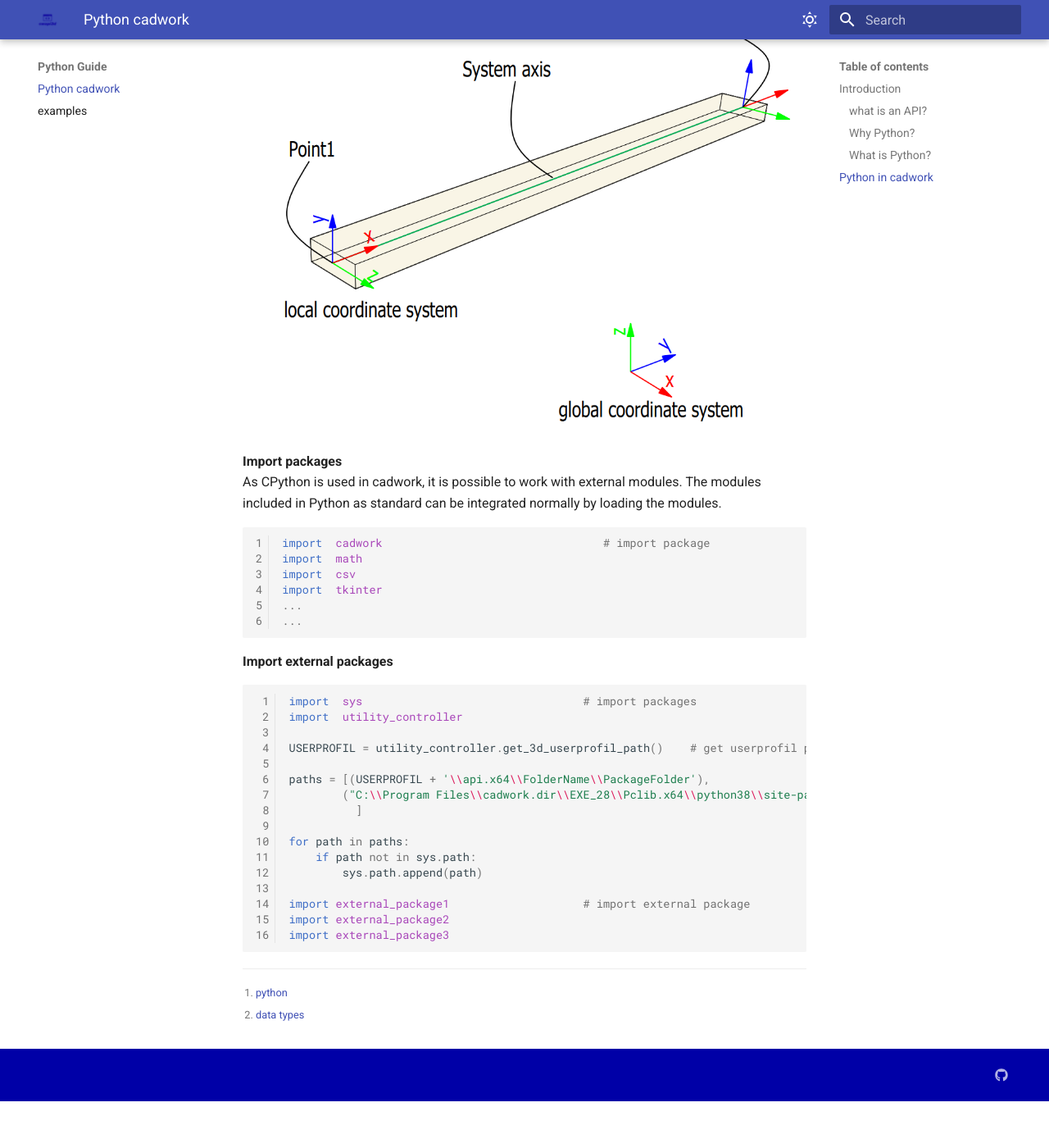
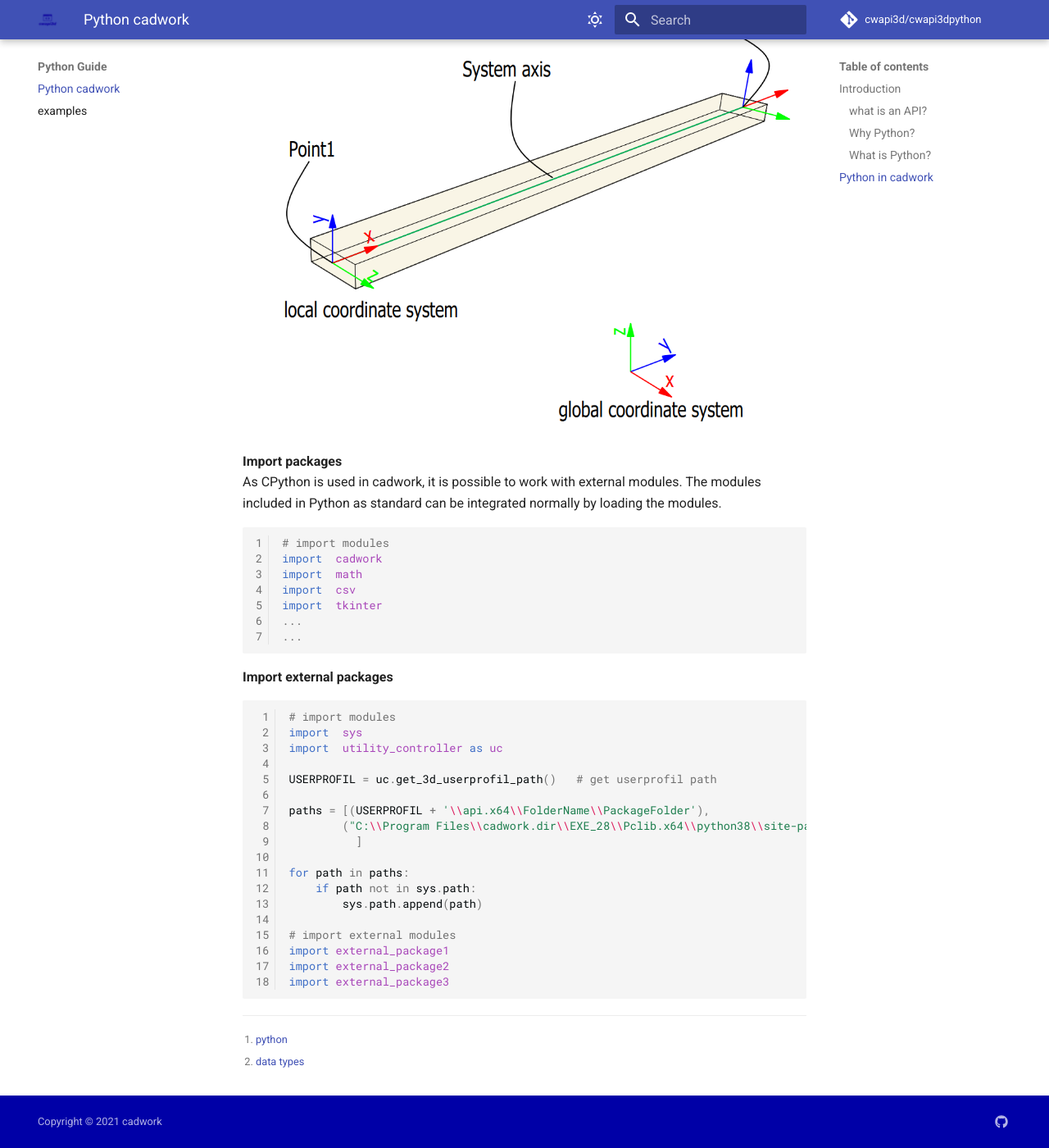
Before and after one commit to cwapi3d/cwapi3dpython, an MkDocs documentation site: the page built from docs/index.md, in a window 1280 px wide and 1400 px high, scrolled down 6302 px. Shown: the whole window at 82% size. Built offline with MkDocs 1.6.1 and Material for MkDocs 9.7.7, drawn with Linux system fonts in a browser that asks for light colours; emoji names are drawn with the system emoji font; comment, search, counter and statistics services are not loaded; before the commit the page ends 7645 px from its top, so only the background shows below that; some of the changed text lies outside the part shown.

````diff
--- a/docs/index.md
+++ b/docs/index.md
@@ -75,16 +75,16 @@ If you use the IDLE as described above in cadwork, then the IDE can be started d
 
 
 ```python
+# import modules
 import  cadwork
-import  element_controller
-import  attribute_controller
+import  element_controller      as ec
+import  attribute_controller    as ac
 
 # get active element_ids
-element_ids = element_controller.get_active_identifiable_element_ids()
+element_ids = ec.get_active_identifiable_element_ids()
 
 for element_id in element_ids:
-    # get subgroup name of active element_ids
-    subgroup = attribute_controller.get_subgroup(element_id)
+    subgroup = ac.get_subgroup(element_id) # get subgroup name of active element_ids
     print(subgroup) # print the subgroup names
 ```
 
@@ -135,7 +135,8 @@ The orientation of the axis is defined by the vectors x,y,z.
 As CPython is used in cadwork, it is possible to work with external modules. The modules included in Python as standard can be integrated normally by loading the modules.
 
 ```python
-import  cadwork                                 # import package
+# import modules
+import  cadwork
 import  math
 import  csv
 import  tkinter
@@ -145,10 +146,11 @@ import  tkinter
 
 **Import external packages** <br>
 ```python
-import  sys                                 # import packages
-import  utility_controller
+# import modules
+import  sys
+import  utility_controller as uc
 
-USERPROFIL = utility_controller.get_3d_userprofil_path()    # get userprofil path
+USERPROFIL = uc.get_3d_userprofil_path()   # get userprofil path
 
 paths = [(USERPROFIL + '\\api.x64\\FolderName\\PackageFolder'),
         ("C:\\Program Files\\cadwork.dir\\EXE_28\\Pclib.x64\\python38\\site-packages")
@@ -158,7 +160,8 @@ for path in paths:
     if path not in sys.path:
         sys.path.append(path)
 
-import external_package1                    # import external package
+# import external modules
+import external_package1
 import external_package2
 import external_package3
 
--- a/docs/stylesheets/extra.css
+++ b/docs/stylesheets/extra.css
@@ -19,7 +19,7 @@
 
     /* Code block color shades */
     --md-code-bg-color: hsla(0, 0%, 96%, 1);
-    --md-code-fg-color: hsla(200, 18%, 26%, 1);
+    --md-code-fg-color: rgb(3, 8, 10);
 
     /* Footer */
     --md-footer-bg-color: #0000f5;
@@ -30,5 +30,5 @@
   }
 
   [data-md-color-scheme="slate"] {
-    --md-hue: 330; /* [0, 20] */
+    --md-hue: 190; /* [0, 20] */
   }
--- a/mkdocs.yml
+++ b/mkdocs.yml
@@ -1,3 +1,12 @@
+
+# Repository
+repo_name: cwapi3d/cwapi3dpython
+repo_url: https://github.com/cwapi3d/cwapi3dpython
+edit_uri: ""
+
+# Copyright
+copyright: Copyright &copy; 2021 cadwork
+
 site_name: Cadwork Python Documentation
 site_url: https://python.cadwork.dev/
 theme:
@@ -58,6 +67,10 @@ markdown_extensions:
   - pymdownx.emoji:
       emoji_index: !!python/name:materialx.emoji.twemoji
       emoji_generator: !!python/name:materialx.emoji.to_svg
+  - pymdownx.magiclink:
+      repo_url_shorthand: true
+      user: cwapi3d
+      repo: cwapi3dpython
 extra_css:
   - stylesheets/extra.css
 plugins:
````
Also changed, not shown: docs/example.md (+81 -8 lines).
